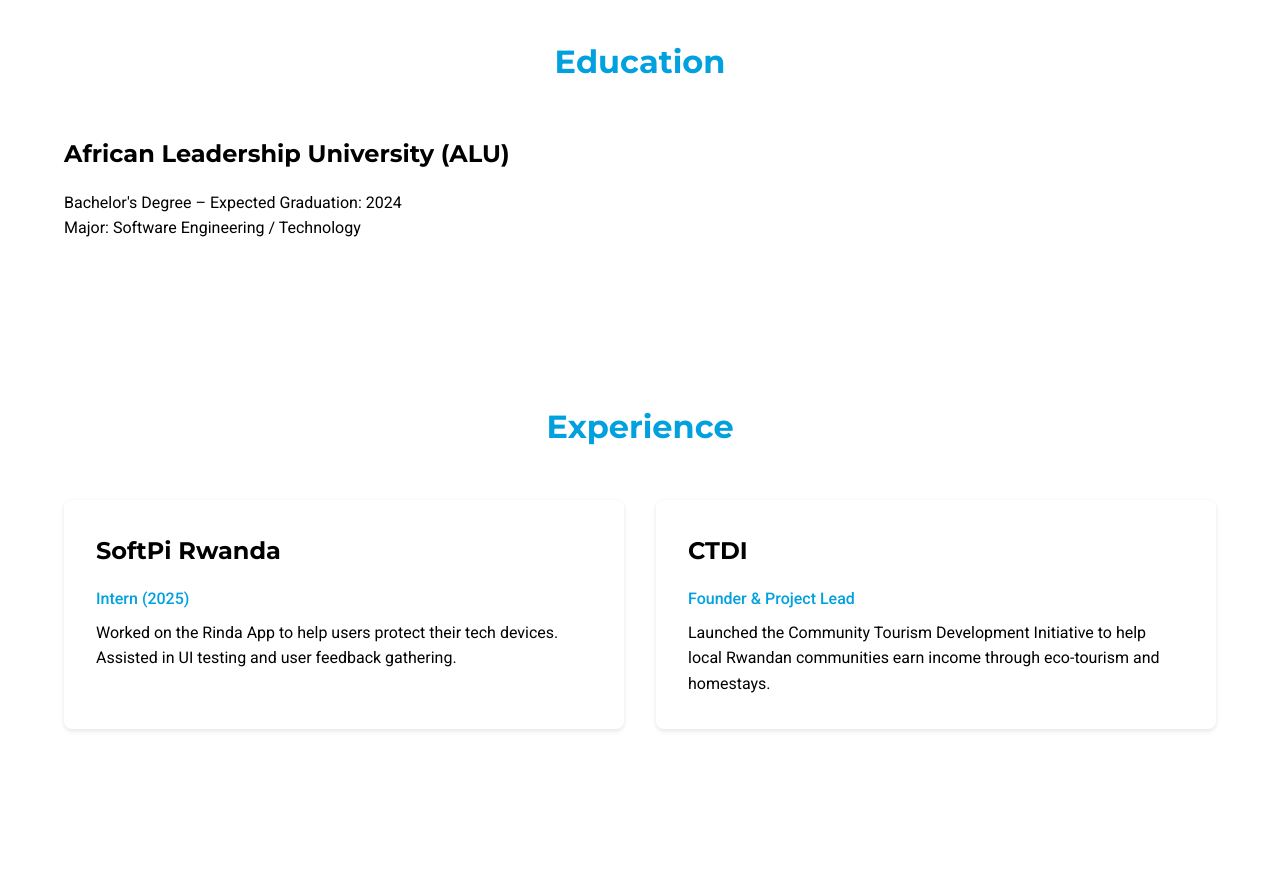
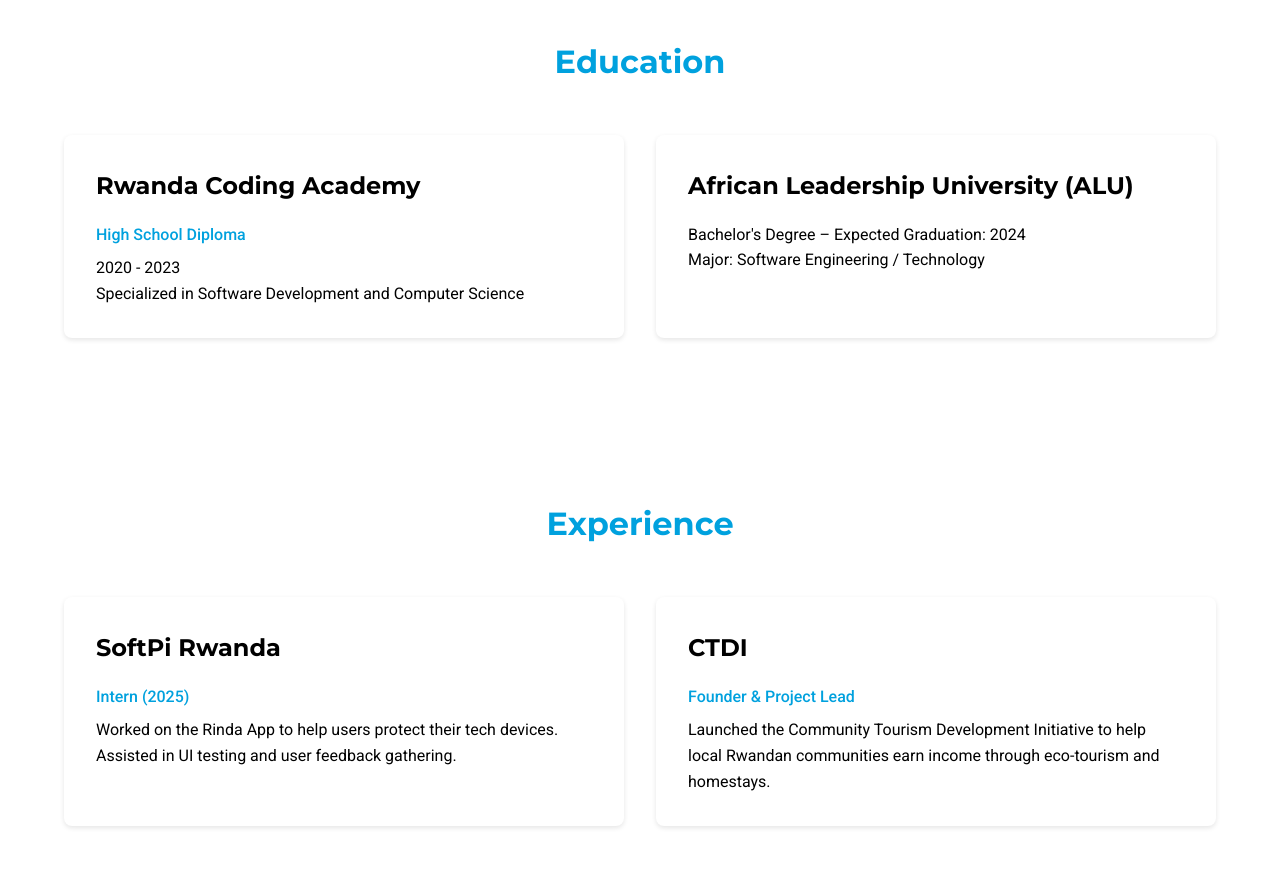
Before and after one commit to Anglebert-Dev/my-resume-assigment, a plain HTML site: page index.html in a window 1280 px wide. Shown: the part 1700-2586 px from the top of the page. Drawn offline with Linux system fonts and the light colour scheme.

Commit message:
added highschool

```diff
--- a/index.html
+++ b/index.html
@@ -77,10 +77,18 @@
     <section id="education" class="section">
         <div class="container">
             <h2 class="section-title">Education</h2>
-            <div class="education-item">
-                <h3>African Leadership University (ALU)</h3>
-                <p class="degree">Bachelor's Degree – Expected Graduation: 2024</p>
-                <p class="major">Major: Software Engineering / Technology</p>
+            <div class="experience-grid">
+                <div class="experience-item">
+                    <h3>Rwanda Coding Academy</h3>
+                    <p class="role">High School Diploma</p>
+                    <p>2020 - 2023</p>
+                    <p>Specialized in Software Development and Computer Science</p>
+                </div>
+                <div class="experience-item">
+                    <h3>African Leadership University (ALU)</h3>
+                    <p class="degree">Bachelor's Degree – Expected Graduation: 2024</p>
+                    <p class="major">Major: Software Engineering / Technology</p>
+                </div>
             </div>
         </div>
     </section>
```
